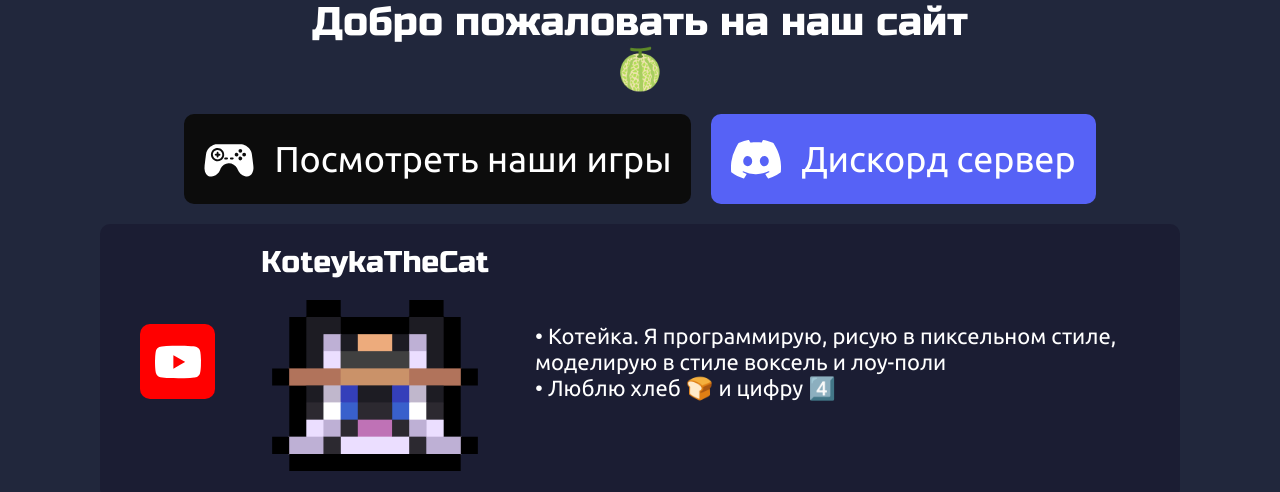
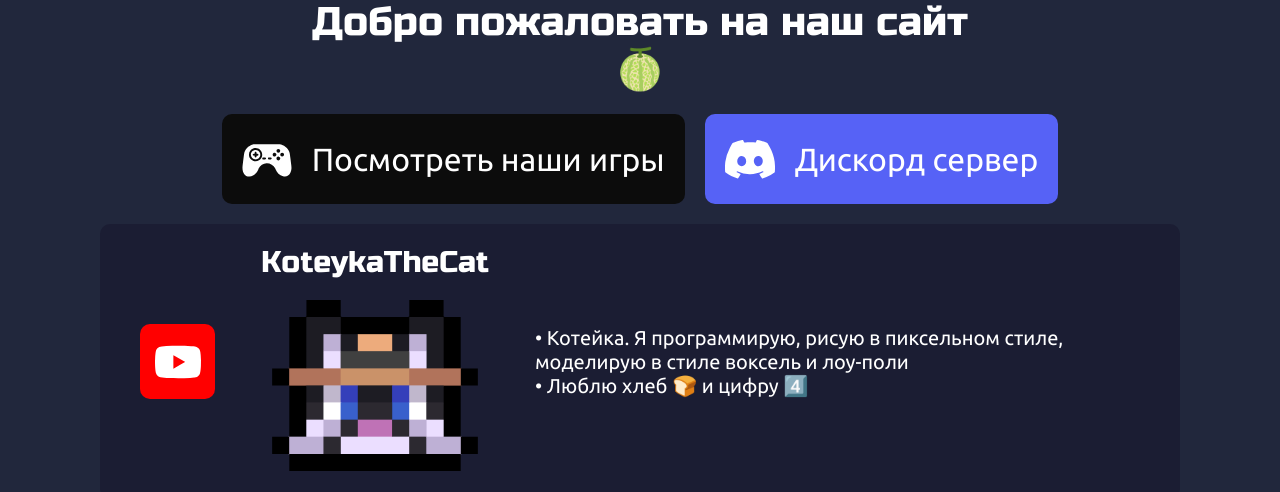
Before and after one commit to KoteykaTheCat/Funanda, a plain HTML site: page index.html in a window 1280 px wide. Shown: the part 493-985 px from the top of the page. Drawn offline with Linux system fonts and the light colour scheme.

Commit message:
Update style.css

```diff
--- a/css/style.css
+++ b/css/style.css
@@ -95,7 +95,7 @@ a {
 	margin-bottom: 20px;
 }
 .links_text{
-	font-size: 36px;
+	font-size: 32px;
 	color: white;
 	margin: 10px;
 }
@@ -141,7 +141,7 @@ a {
 	align-items: center;
 	padding-left: 30px;
 	padding-right: 30px;
-	font-size: 22px;
+	font-size: 20px;
 }
 .member_links{
 	margin: 20px
```
